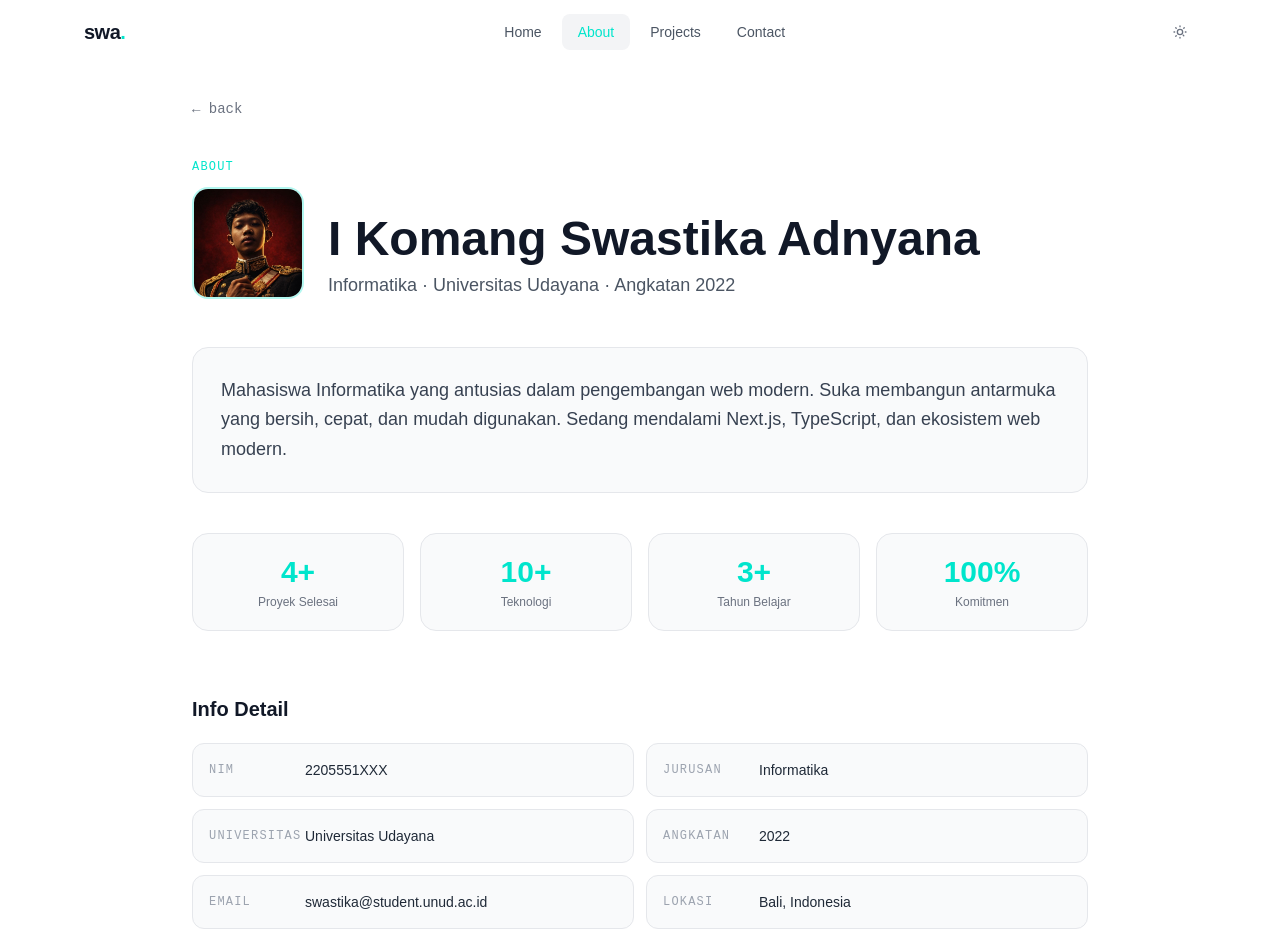
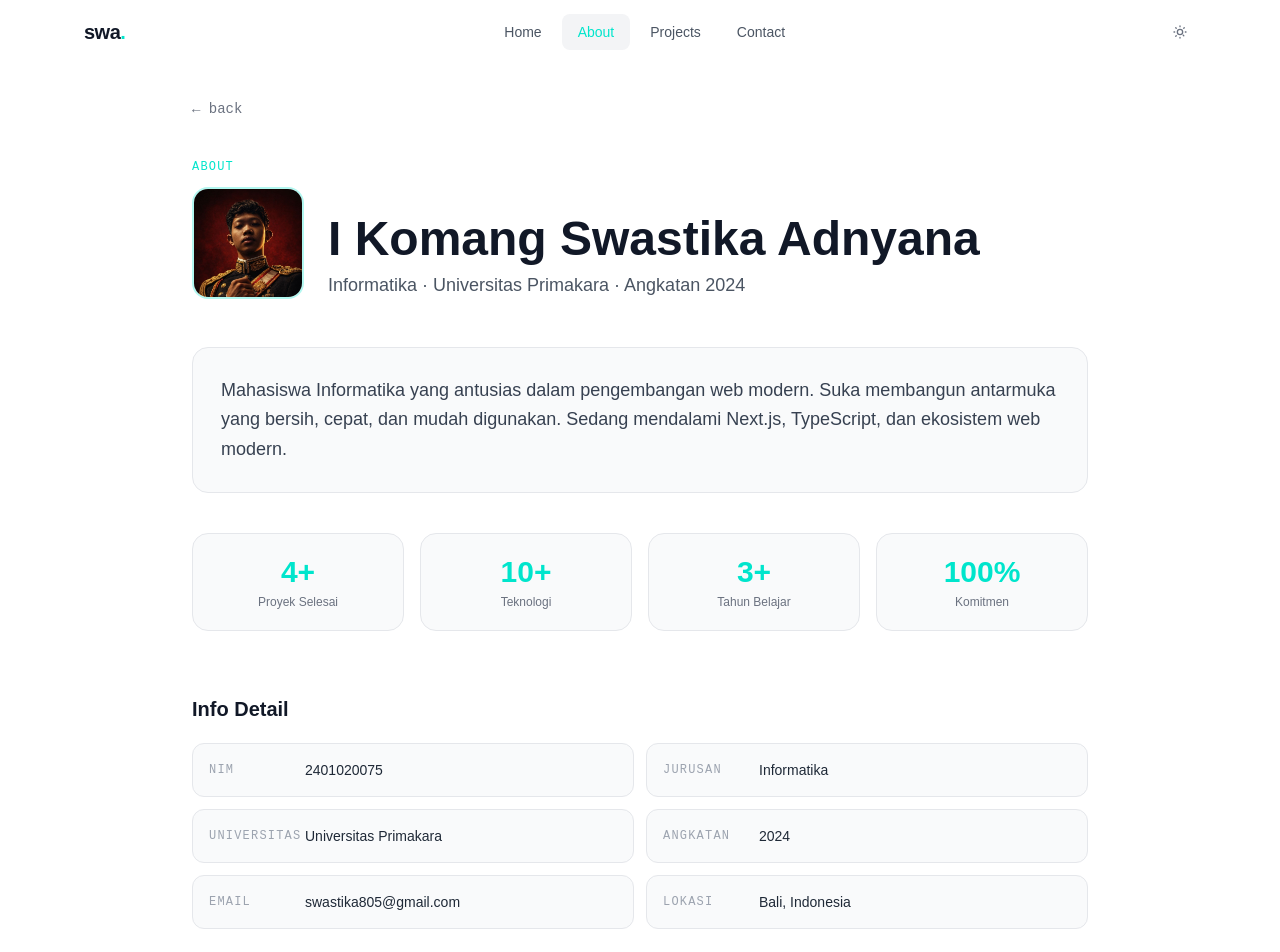
Before and after one commit to suastika805-hash/Komang, a Next.js app: page /about in a window 1280 px wide. Shown: the top 952 px of the page. Built offline with nearby package versions, Linux system fonts and the light colour scheme.

Commit message:
Update profile.ts

```diff
--- a/data/profile.ts
+++ b/data/profile.ts
@@ -7,12 +7,12 @@ export type Skill = {
 export const profile = {
   name: "I Komang Swastika Adnyana",
   nickname: "Swastika",
-  nim: "2205551XXX",
+  nim: "2401020075",
   jurusan: "Informatika",
-  universitas: "Universitas Udayana",
-  angkatan: "2022",
+  universitas: "Universitas Primakara",
+  angkatan: "2024",
   bio: "Mahasiswa Informatika yang antusias dalam pengembangan web modern. Suka membangun antarmuka yang bersih, cepat, dan mudah digunakan. Sedang mendalami Next.js, TypeScript, dan ekosistem web modern.",
-  email: "swastika@student.unud.ac.id",
+  email: "swastika805@gmail.com",
   github: "https://github.com/suastika805-hash",
   location: "Bali, Indonesia",
   available: true,
```
